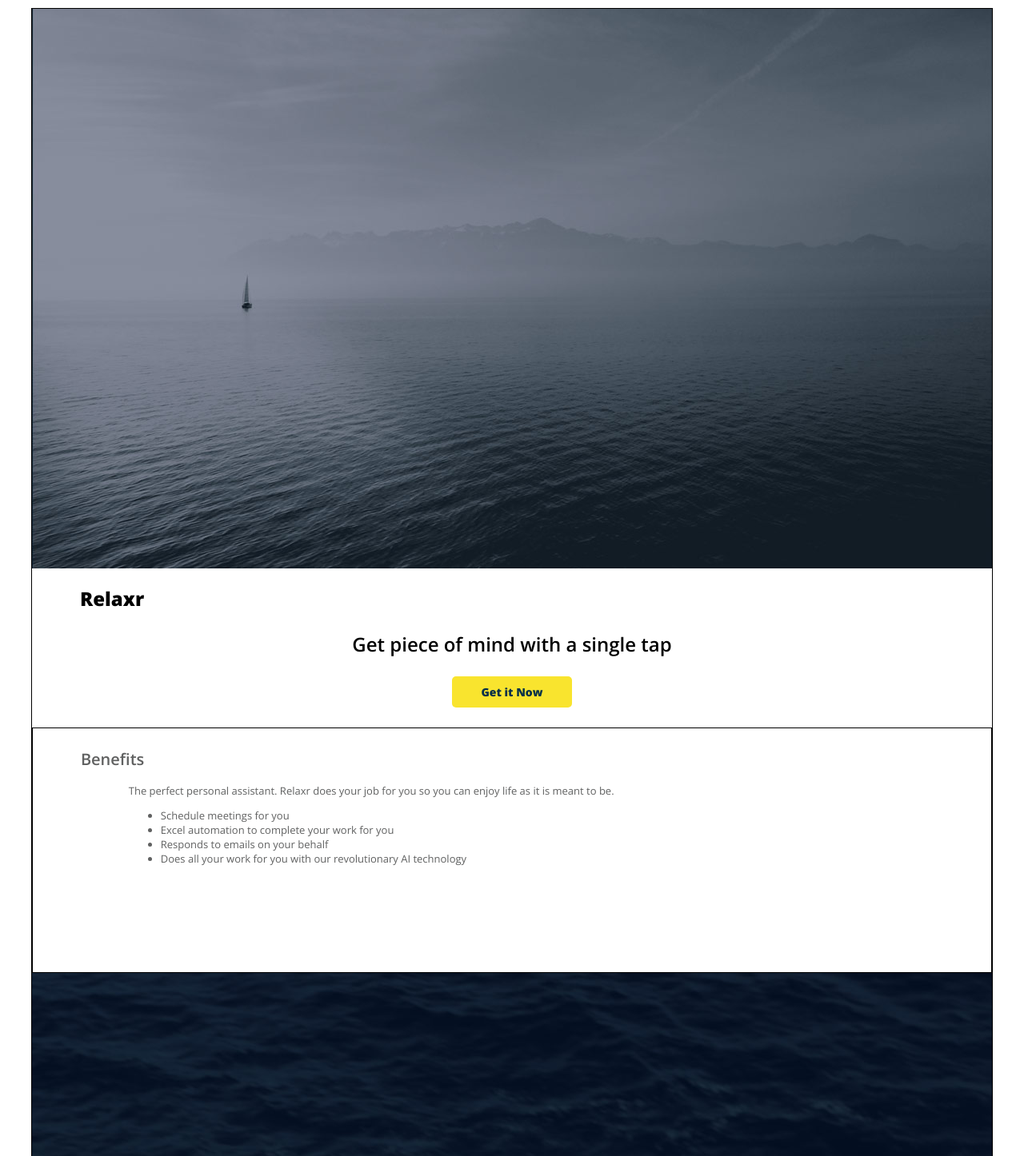
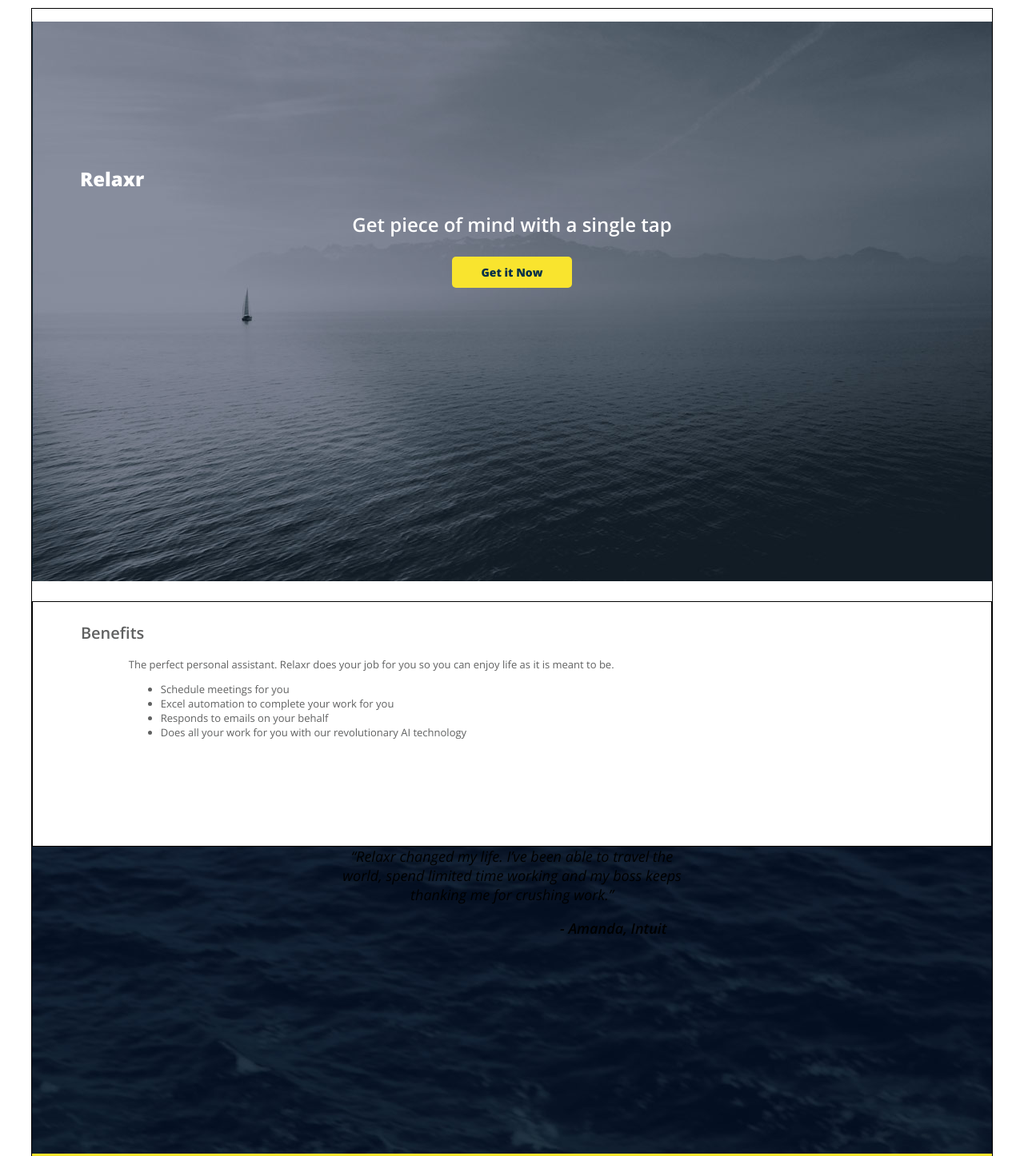
Before and after one commit to jbh65/landing-page-jh, a plain HTML site: page index.html in a window 1280 px wide. Shown: the top 1446 px of the page at 80% size. Drawn offline with nearby package versions, Linux system fonts and the light colour scheme.

Commit message:
background images fixed. sort of

```diff
--- a/index.html
+++ b/index.html
@@ -14,22 +14,24 @@
 	</head>
 		<body>
 
-				<div class="image">
+				<div class="image1">
 
 
-					<img src="./images/header_bg.jpg"/>
+					<h1>Relaxr</h1>
+
+						<p class="tagline">
+							Get piece of mind with a single tap
+						</p>
+
+								<p class="button1">
+									Get it Now
+								</p>
+
+
 
 
 				</div>
-							<h1>Relaxr</h1>
 
-								<p class="tagline">
-									Get piece of mind with a single tap
-								</p>
-
-										<p class="button1">
-											Get it Now
-										</p>
 
 
 
@@ -52,9 +54,8 @@
 
 
 
-				<div class="image">
+				<div class="image2">
 
-						<img src="./images/testimonial_bg.jpg"/>
 
 								<p class="testimonial">
 									“Relaxr changed my life. I’ve been able to travel the world, spend limited time working and my boss keeps thanking me for crushing work.”
--- a/main.css
+++ b/main.css
@@ -8,7 +8,6 @@ html {
 }
 
 body {
-
   width: 1202px;
   height: auto;
   margin: 10px auto 0px;
@@ -19,6 +18,8 @@ h1 {
   font-size: 24px;
   font-weight: 800;
   margin-left: 5%;
+  padding-top: 15%;
+  color: white;
 }
 
 h2 {
@@ -46,22 +47,35 @@ footer {
 }
 
 
-.image {
-  width: auto;
-  height: auto;
+.image1 {
+  width: 1200px;
+  height: 700px;
   margin: 0px;
+  background-image: url(./images/header_bg.jpg);
+  background-size: cover;
   }
+
+  .image2 {
+    width: 1200px;
+    height: 384px;
+    margin: 0px;
+    background-image: url(./images/testimonial_bg.jpg);
+    background-size: cover;
+    }
+
 
 .tagline {
   font-size: 24px;
   font-weight: 600;
   text-align: center;
+  color: white;
 }
 
 .tagline2{
   font-size: 24px;
   font-weight: 600;
   text-align: center;
+  color: white;
 }
 
 .button1 {
@@ -130,6 +144,12 @@ footer {
   height: 75px;
 }
 
+#top-page {
+  margin-top:0px;
+}
+
+
+
 #copyright {
   color: white;
   text-align: center;
```
